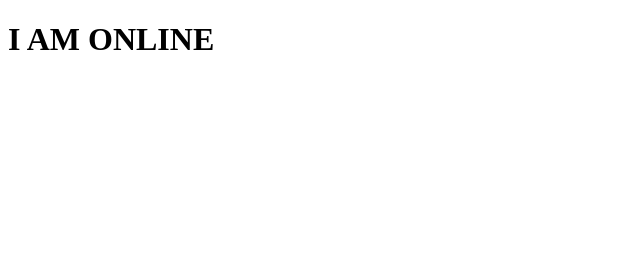
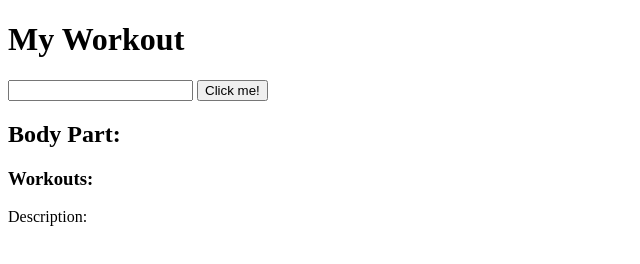
Before and after one commit to ashtr0not/CRUD, a website: page index.html in a window 1280 px wide. Shown: the whole page, without its empty margins (0-640 px from the left). Drawn offline with Linux system fonts and the light colour scheme.

Commit message:
CRUD Client Side Files

```diff
--- a/index.html
+++ b/index.html
@@ -16,7 +16,13 @@
         <!--[if lt IE 7]>
             <p class="browsehappy">You are using an <strong>outdated</strong> browser. Please <a href="#">upgrade your browser</a> to improve your experience.</p>
         <![endif]-->
-        <h1>I AM ONLINE</h1>
-        <script src="" async defer></script>
+        <h1>My Workout</h1>
+        <input type="text">
+        <button>Click me!</button>
+        <h2>Body Part: </h2>
+        <h3>Workouts: </h3>
+        <p>Description: </p>
+
+        <script src="js/main.js" async defer></script>
     </body>
 </html>
```
Also changed, not shown: main.js (added, +29 -0 lines).
